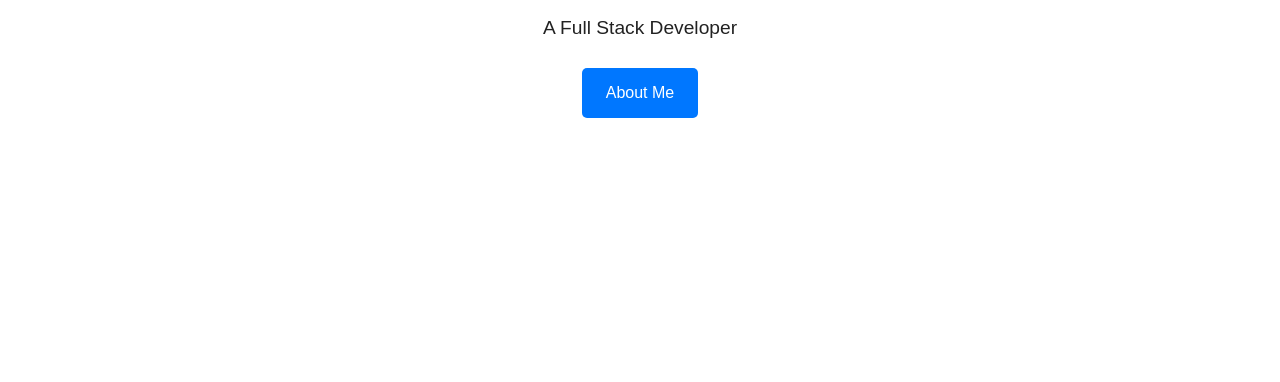
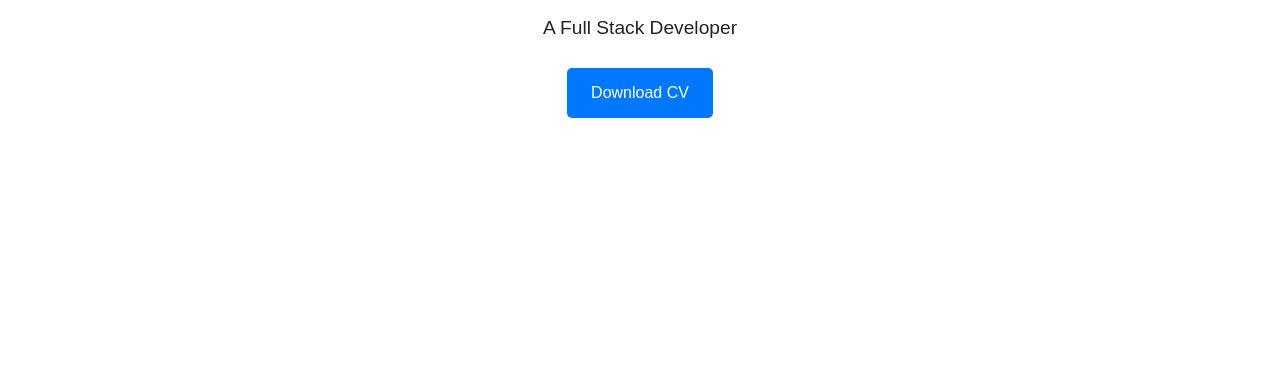
Before and after one commit to Xvareon/PortfolioV3, a plain HTML site: page index.html in a window 1280 px wide. Shown: the part 405-787 px from the top of the page. Drawn offline with Linux system fonts and the light colour scheme.

Commit message:
feat: Added Download CV button

```diff
--- a/index.html
+++ b/index.html
@@ -31,8 +31,9 @@
     <section class="hero">
         <h2>Hello, I am <span>Rick Gavin Dela Cruz</span></h2>
         <p>A Full Stack Developer</p>
-        <!-- <a href="#projects" class="btn">View My Work</a> -->
-        <a href="#about" class="btn">About Me</a>
+        <a href="assets/RickGavinDelaCruz_Resume.pdf" class="btn" download="RickGavinDelaCruz_Resume.pdf">
+            Download CV
+        </a>
     </section>
 
     <section id="about">
```
Also changed, not shown: 1 other file.
